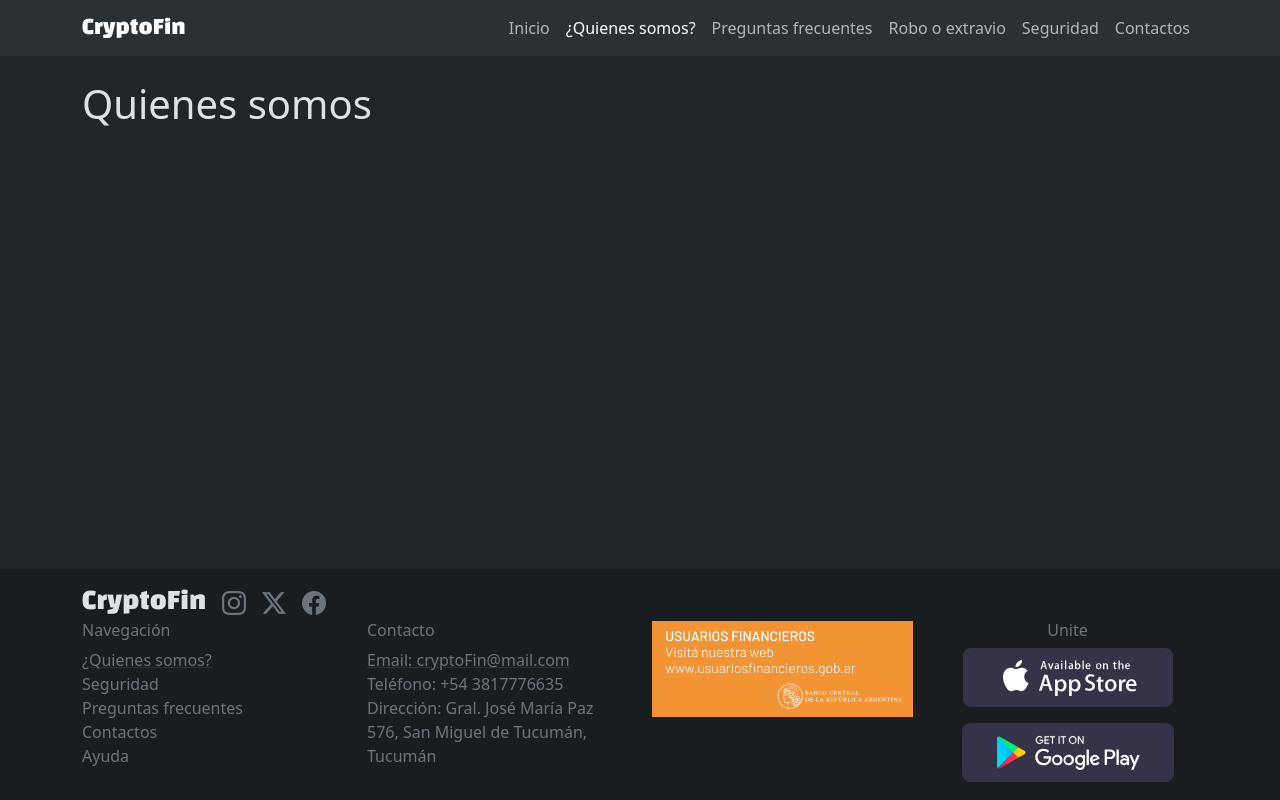
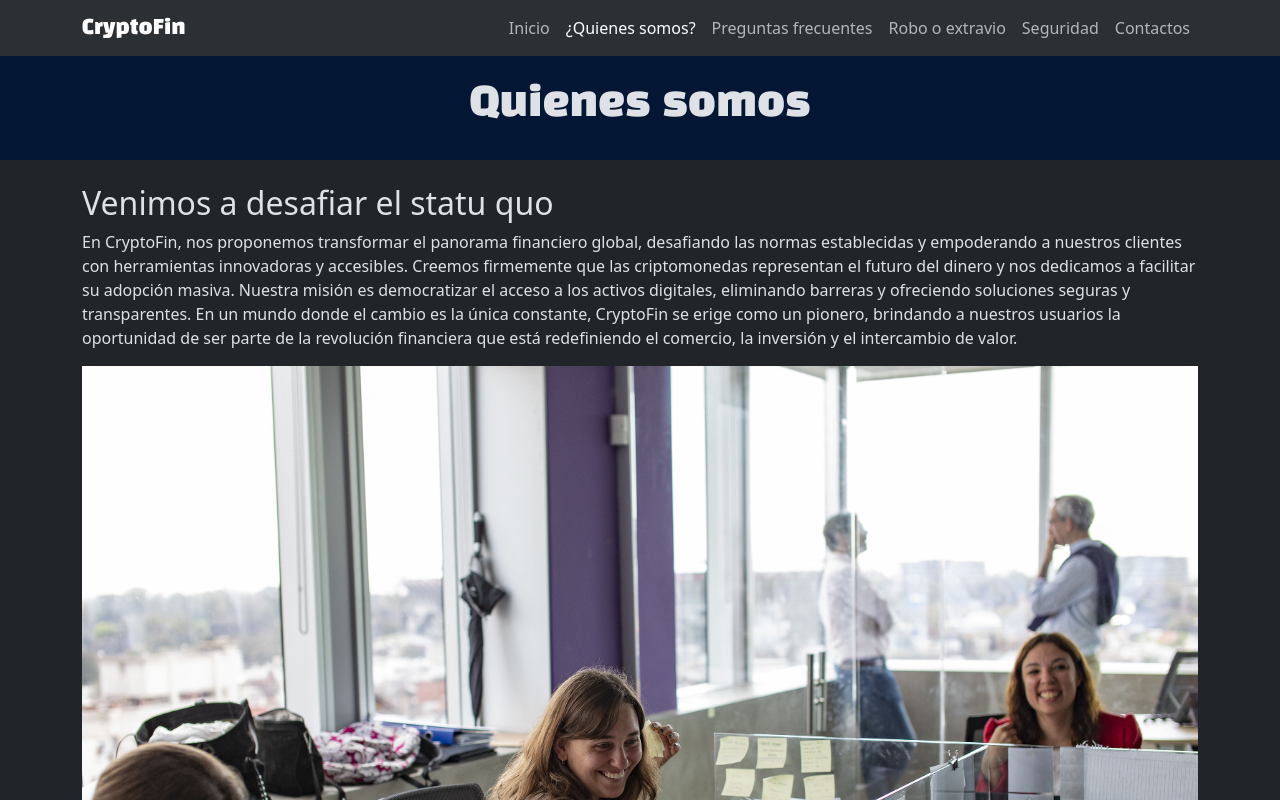
Before and after one commit to rollingcodeschool/cryptoFinc11, a plain HTML site: page pages/quienesSomos.html in a window 1280 px wide. Shown: the top 800 px of the page. Drawn offline with nearby package versions, Linux system fonts and the light colour scheme; files whose address does not match are found by name.

Commit message:
Agregamos una descripcion de la empresa con una imagen

```diff
--- a/pages/quienesSomos.html
+++ b/pages/quienesSomos.html
@@ -28,12 +28,13 @@
           <div class="collapse navbar-collapse" id="navbarSupportedContent">
             <ul class="navbar-nav ms-auto mb-2 mb-lg-0">
               <li class="nav-item">
-                <a class="nav-link" href="../index.html"
-                  >Inicio</a
-                >
+                <a class="nav-link" href="../index.html">Inicio</a>
               </li>
               <li class="nav-item">
-                <a class="nav-link active" aria-current="page" href="./quienesSomos.html"
+                <a
+                  class="nav-link active"
+                  aria-current="page"
+                  href="./quienesSomos.html"
                   >¿Quienes somos?</a
                 >
               </li>
@@ -56,8 +57,27 @@
         </div>
       </nav>
     </header>
-    <main class="container my-4">
-       <h1>Quienes somos</h1>
+    <main >
+      <section class="bg-primary-subtle py-4">
+        <h1 class="text-center marca">Quienes somos</h1>
+      </section>
+      <section class="container my-4">
+        <h2>Venimos a desafiar el statu quo</h2>
+        <p>
+          En CryptoFin, nos proponemos transformar el panorama financiero
+          global, desafiando las normas establecidas y empoderando a nuestros
+          clientes con herramientas innovadoras y accesibles. Creemos firmemente
+          que las criptomonedas representan el futuro del dinero y nos dedicamos
+          a facilitar su adopción masiva. Nuestra misión es democratizar el
+          acceso a los activos digitales, eliminando barreras y ofreciendo
+          soluciones seguras y transparentes. En un mundo donde el cambio es la
+          única constante, CryptoFin se erige como un pionero, brindando a
+          nuestros usuarios la oportunidad de ser parte de la revolución
+          financiera que está redefiniendo el comercio, la inversión y el
+          intercambio de valor.
+        </p>
+        <img src="../img/quienes-somos/us1.jpg" alt="Reunion de equipo" class="img-fluid"/>
+      </section>
     </main>
 
     <footer class="bg-dark-subtle py-3">
```
